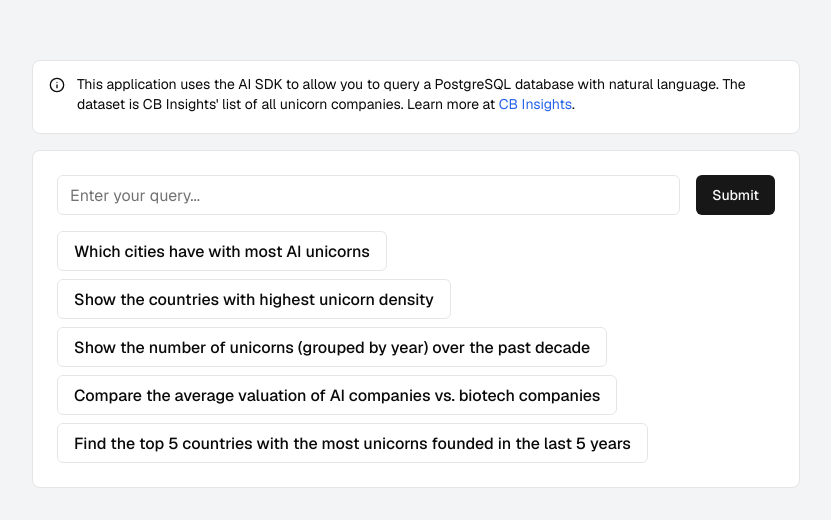
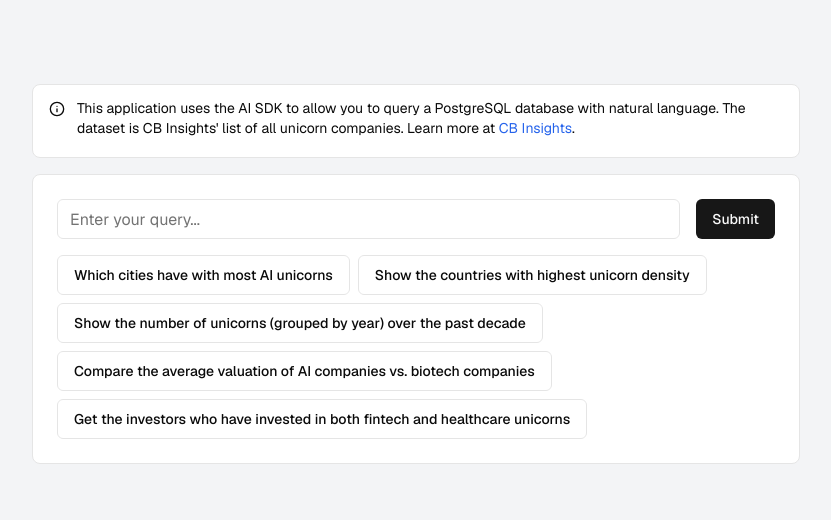
Before and after one commit to JG21243/vercel-postgres, a Next.js app: page / in a window 1280 px wide. Shown: the part 126-646 px from the top of the page, without its empty margins (224-1055 px from the left). Built offline with nearby package versions, Linux system fonts and the light colour scheme.

Commit message:
update mobile

```diff
--- a/app/page.tsx
+++ b/app/page.tsx
@@ -30,7 +30,6 @@ export default function Component() {
     "Show the countries with highest unicorn density",
     "Show the number of unicorns (grouped by year) over the past decade",
     "Compare the average valuation of AI companies vs. biotech companies",
-    "Find the top 5 countries with the most unicorns founded in the last 5 years",
     "Get the investors who have invested in both fintech and healthcare unicorns",
     "Investors with the most unicorns",
     "Countries with highest unicorn density",
@@ -175,7 +174,7 @@ export default function Component() {
                         type="button"
                         variant="outline"
                         onClick={() => handleSuggestionClick(suggestion)}
-                        className={`w-full sm:w-auto text-xs sm:text-base ${index < 5 ? "hidden sm:block" : "block sm:hidden"}`}
+                        className={`w-full sm:w-auto ${index < 5 ? "hidden sm:block" : "block sm:hidden"}`}
                       >
                         {suggestion}
                       </Button>
```
